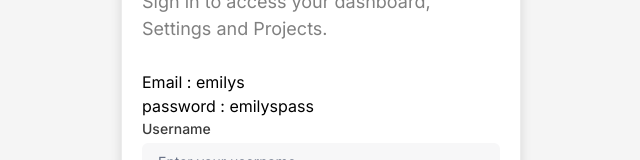
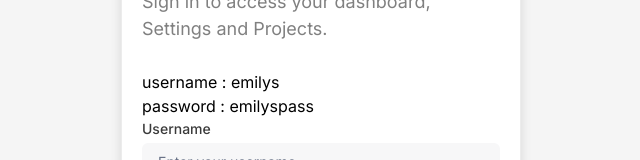
Before and after one commit to viralrakholiyatech/vcare-admin, a React (Vite) app: page /admin/login in a window 1280 px wide. Shown: the part 278-438 px from the top of the page, without its empty margins (319-959 px from the left). Built offline with nearby package versions, Linux system fonts and the light colour scheme.

Commit message:
Describe your changes here

```diff
--- a/src/pages/auth/Login.jsx
+++ b/src/pages/auth/Login.jsx
@@ -130,7 +130,7 @@ const Login = () => {
 
                                 </div>
 
-                                <p>Email  : emilys</p>
+                                <p>username  : emilys</p>
                                 <p>password  : emilyspass</p>
                                 {/* FORM */}
                                 <form onSubmit={handleSubmit(onSubmit)}>
```
